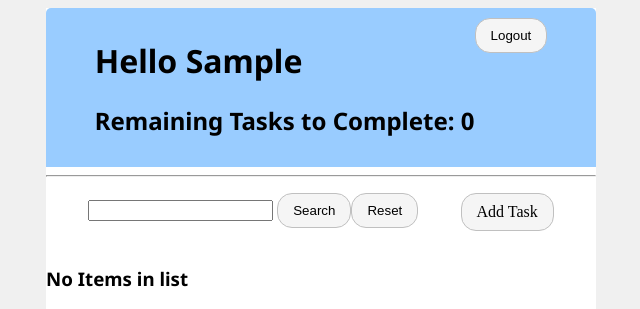
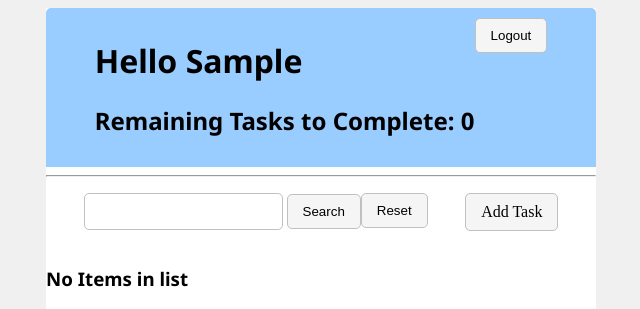
Before and after one commit to Lo-GR/django-todo, a Django app: page / in a window 1280 px wide. Shown: the top 309 px of the page, without its empty margins (327-967 px from the left). Run offline with Django 5.2, Linux system fonts and the light colour scheme; the visitor is signed in with stand-in values (Sample User, id 1); data that the repository does not hold is empty.

Commit message:
refine styles

```diff
--- a/base/static/base/styles.css
+++ b/base/static/base/styles.css
@@ -19,7 +19,17 @@ button {
   color: #000;
   padding: 9px 15px;
   border: 1px solid silver;
-  border-radius: 15px;
+  border-radius: 5px;
+}
+
+a {
+  text-decoration: none;
+}
+
+input {
+  padding: 10px;
+  border: 1px solid silver;
+  border-radius: 5px;
 }
 
 #controls {
@@ -40,7 +50,7 @@ button {
   color: #000;
   padding: 9px 15px;
   border: 1px solid silver;
-  border-radius: 15px;
+  border-radius: 5px;
   max-width: 100px;
   display: flex;
   justify-content: center;
--- a/base/templates/base/task_list.html
+++ b/base/templates/base/task_list.html
@@ -58,12 +58,10 @@
       {% comment %} <div style='background:#80ed98' class='buttonLink'>
         <a href="{% url 'task' task.id %}">VIEW</a>
       </div> {% endcomment %}
-      <div style='background:#80bced' class='buttonLink'>
+      <div  class='buttonLink'>
         <a href="{% url 'task-update' task.id %}">EDIT</a>
       </div>
-      <div style='background:#ffcccb' class='buttonLink'>
         <a href="{% url 'task-delete' task.id %}">X</a>
-      </div>
     </td>
   </tr>
   {% empty %}
```
